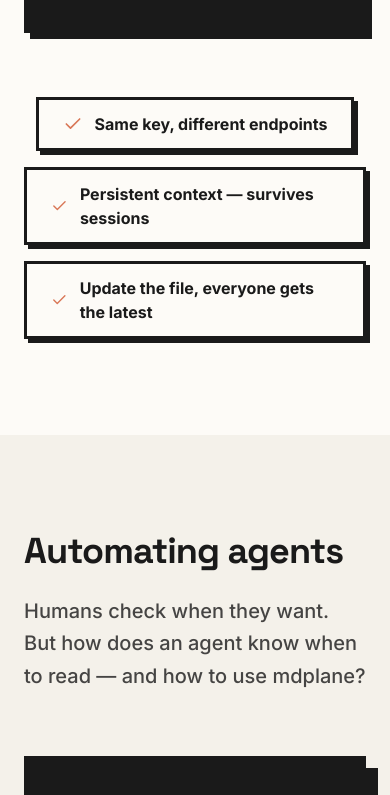
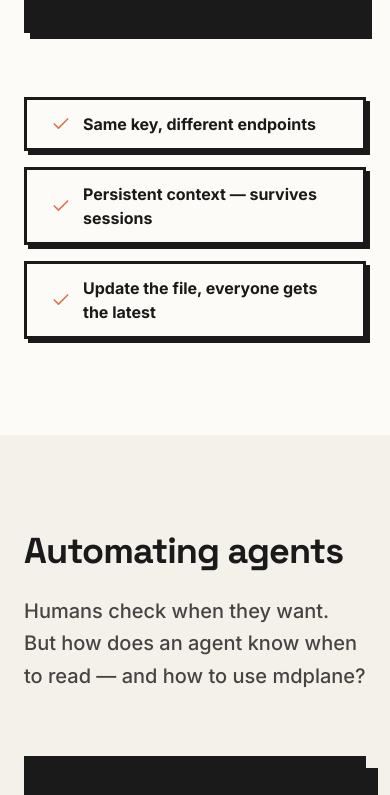
Before and after one commit to albri/mdplane, a Next.js app in the folder apps/landing/: page / in a window 390 px wide. Shown: the part 6120-6915 px from the top of the page. Built offline with nearby package versions, Linux system fonts and the light colour scheme; no server answers.

Commit message:
fix: footer

```diff
--- a/apps/landing/src/components/sections/append-model.tsx
+++ b/apps/landing/src/components/sections/append-model.tsx
@@ -78,7 +78,7 @@
           <p className="font-bold font-display uppercase tracking-widest text-sm text-terracotta mb-4">Appends (Append Key)</p>
           <ul className="space-y-3 font-mono" role="list">
             {EXAMPLE_APPENDS.map((append, i) => (
-              <li key={i} className={`bg-card p-3 border-3 border-border flex gap-3 ${append.indented ? 'ml-8' : ''}`}>
+              <li key={i} className={`bg-card p-3 border-3 border-border flex gap-3 ${append.indented ? 'ml-4 md:ml-8' : ''}`}>
                 <span className={`${append.typeColor} font-bold`}>[{append.type}]</span>
                 <span>{append.content}</span>
               </li>
--- a/apps/landing/src/components/sections/footer.tsx
+++ b/apps/landing/src/components/sections/footer.tsx
@@ -5,6 +5,7 @@
   { href: 'https://docs.mdplane.dev', label: 'Docs' },
   { href: 'https://api.mdplane.dev', label: 'API' },
   { href: 'https://github.com/albri/mdplane', label: 'GitHub' },
+  { href: 'https://status.mdplane.dev', label: 'Status' },
   { href: '/privacy', label: 'Privacy' },
   { href: '/terms', label: 'Terms' },
 ]
--- a/apps/landing/src/components/sections/readers.tsx
+++ b/apps/landing/src/components/sections/readers.tsx
@@ -70,10 +70,10 @@
         ))}
       </div>
 
-      <ul className="flex flex-wrap gap-4 justify-center" role="list">
+      <ul className="flex flex-col md:flex-row flex-wrap gap-4 md:justify-center" role="list">
         {FEATURES.map((feature) => (
-          <li key={feature} className="flex items-center gap-3 bg-card px-6 py-3 border-3 border-border shadow-sm">
-            <Check size={20} className="text-terracotta" aria-hidden="true" />
+          <li key={feature} className="flex items-center gap-3 bg-card px-6 py-3 border-3 border-border shadow-sm w-full md:w-auto">
+            <Check size={20} className="text-terracotta flex-shrink-0" aria-hidden="true" />
             <span className="font-bold">{feature}</span>
           </li>
         ))}
```
